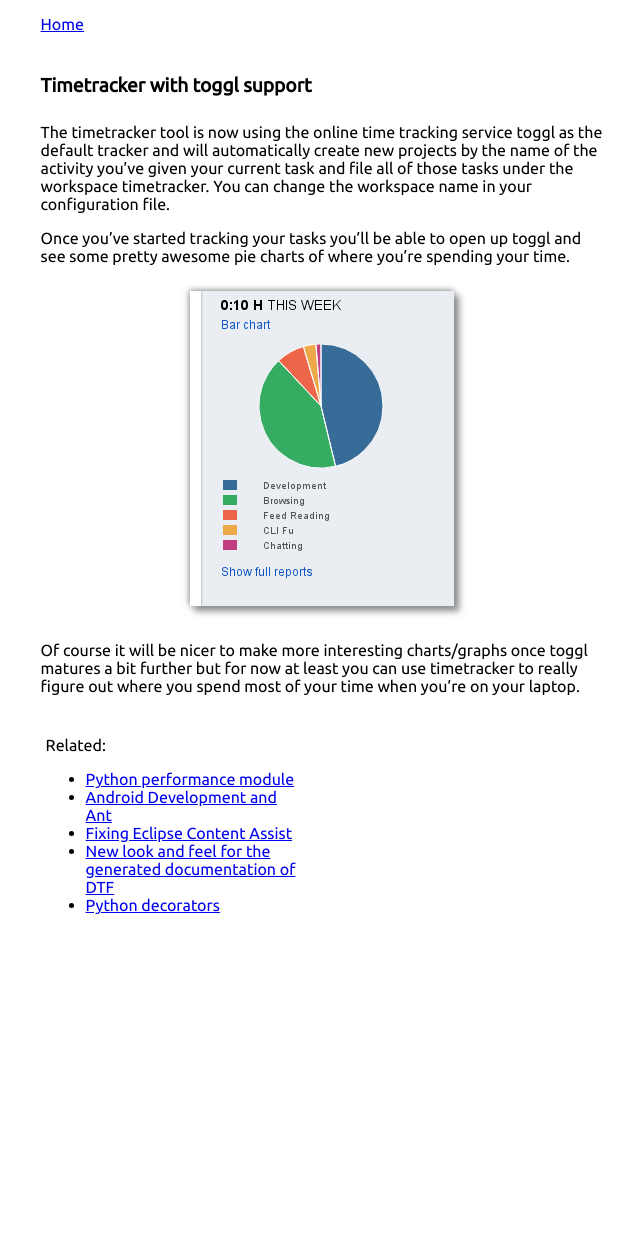
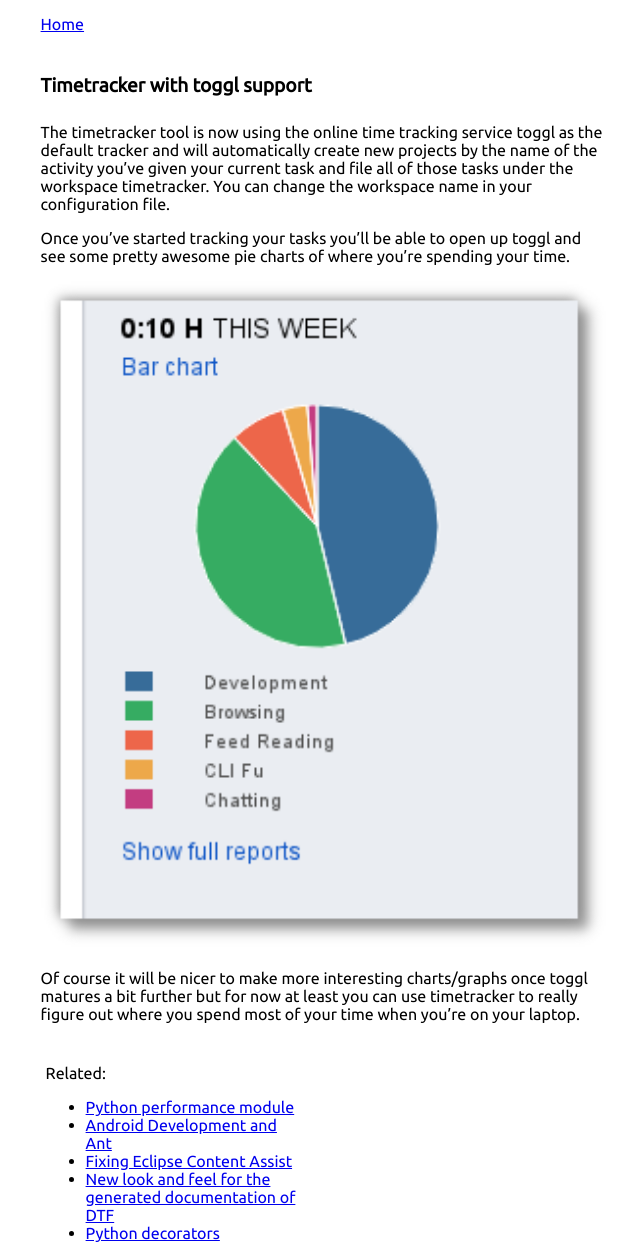
Before and after one commit to rlgomes/rlgomes.github.com, a Jekyll site: the page built from work/python/_posts/2011-01-21-09.00-timetracker-with-toggl.markdown, in a window 1280 px wide. Shown: the whole page, without its empty margins (315-955 px from the left). Built offline with Jekyll 4.4.1, drawn with Linux system fonts in a browser that asks for light colours; before the commit the page ends 914 px from its top, so only the background shows below that.

Commit message:
- now fixing the images in the posts

```diff
--- a/_layouts/post.html
+++ b/_layouts/post.html
@@ -4,6 +4,7 @@
         <meta charset="UTF-8">
         <title>{{ page.title }}</title>
         <link rel="stylesheet" href="/css/main.css" >
+        <link rel="stylesheet" href="/css/post.css" >
         <link href='http://fonts.googleapis.com/css?family=Ubuntu' rel='stylesheet'/>
         <link href='http://fonts.googleapis.com/css?family=Rock+Salt' rel='stylesheet'/>
     </head>
--- /dev/null
+++ b/css/post.css
@@ -0,0 +1,4 @@
+
+img {
+	width: 100%;
+}
```
